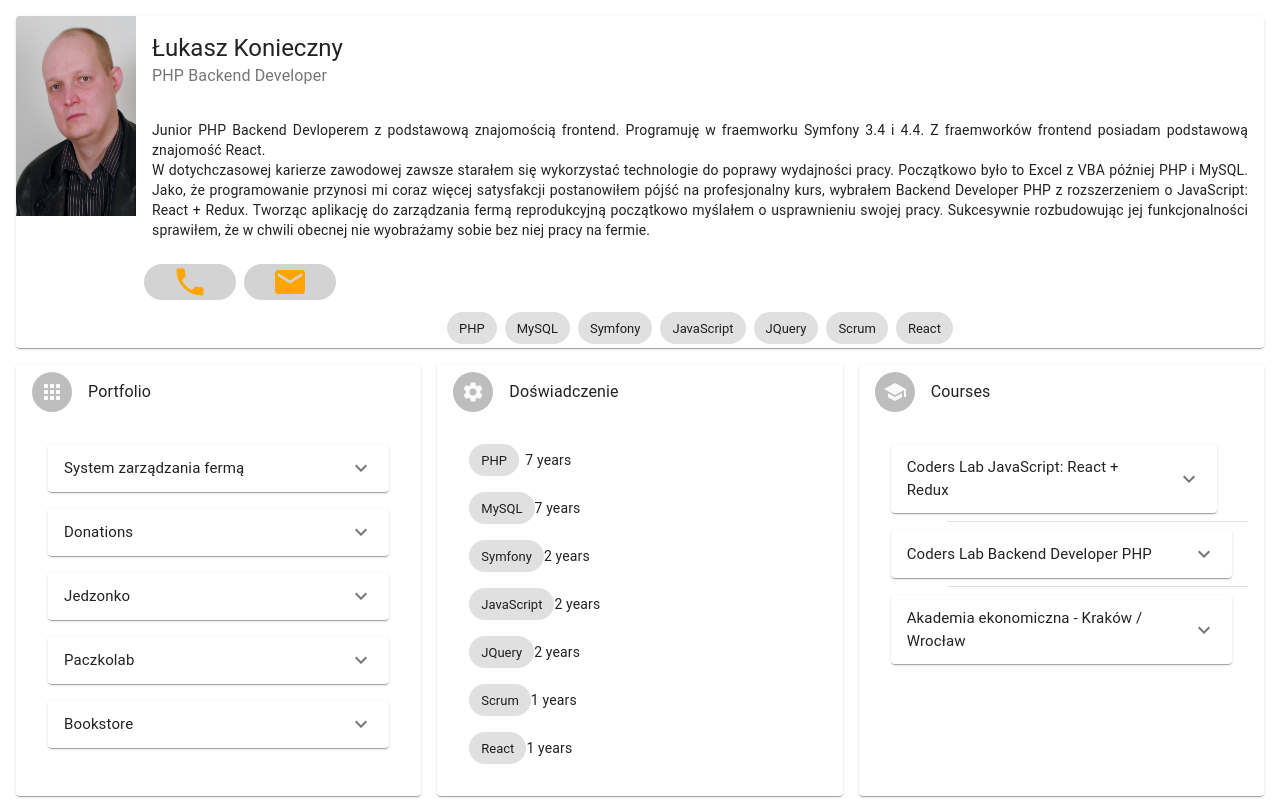
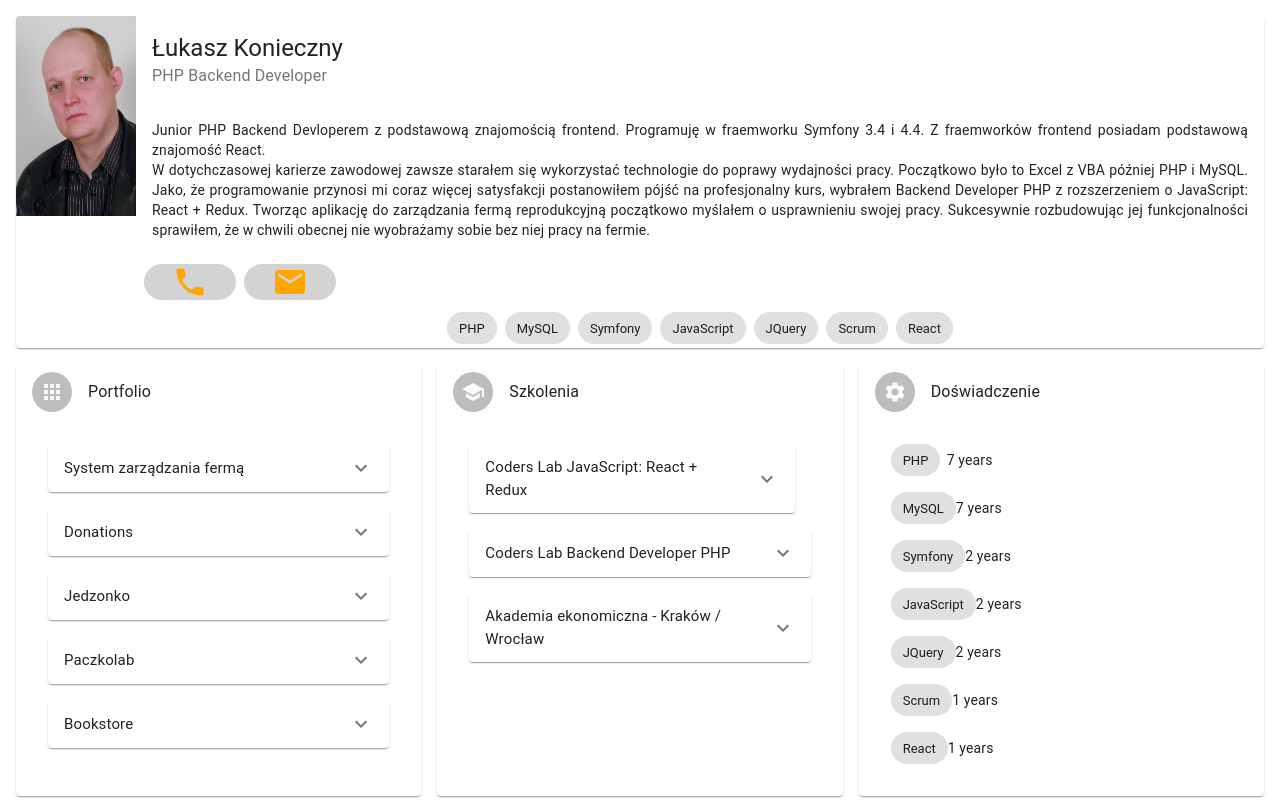
Before and after one commit to LookasNorman/lookas-site, a React (Create React App) app: page / in a window 1280 px wide. Built offline with nearby package versions, Linux system fonts and the light colour scheme.

Commit message:
Code refactor

```diff
--- a/src/components/main/Courses.js
+++ b/src/components/main/Courses.js
@@ -28,6 +28,9 @@ const useStyles = makeStyles((theme) => ({
   },
   content: {
     flex: '1 0 auto',
+  },
+  according: {
+    display: 'inline-block',
   },
   chip: {
     display: 'flex',
@@ -72,7 +75,7 @@ export default function Courses() {
         </ListItem>
         <CardContent className={classes.content}>
           <ListItem>
-            <Accordion expanded={expanded === 'panel1'} onChange={handleChange('panel1')}>
+            <Accordion className={classes.according} expanded={expanded === 'panel1'} onChange={handleChange('panel1')}>
               <AccordionSummary expandIcon={<ExpandMoreIcon />} aria-controls="panel1bh-content" id="panel1bh-header">
                 <Typography className={classes.heading}>Coders Lab JavaScript: React + Redux</Typography>
               </AccordionSummary>
--- a/src/components/main/Index.js
+++ b/src/components/main/Index.js
@@ -3,7 +3,6 @@ import { makeStyles } from '@material-ui/core/styles'
 import AboutMe from './AboutMe'
 import Portfolio from './Portfolio'
 import Expirience from './Expirience'
-import Courses from './Courses'
 
 const useStyles = makeStyles((theme) => ({
   root: {
@@ -32,7 +31,6 @@ export default function Main() {
       <div className={classes.grid3}>
         <Portfolio />
         <Expirience />
-        <Courses />
       </div>
     </div>
   )
--- a/src/components/main/Portfolio.js
+++ b/src/components/main/Portfolio.js
@@ -16,14 +16,12 @@ import {
 } from '@material-ui/core'
 import ExpandMoreIcon from '@material-ui/icons/ExpandMore'
 import Chip from '@material-ui/core/Chip'
+import SchoolIcon from '@material-ui/icons/School'
 
 const useStyles = makeStyles((theme) => ({
   root: {
     display: 'flex',
     flexDirection: 'column',
-  },
-  details: {
-    display: 'flex',
   },
   content: {
     flex: '1 0 auto',
@@ -55,6 +53,10 @@ export default function Portfolio() {
   const [expanded, setExpanded] = React.useState(false)
   const data = [
     {
+      cardIcon: <Apps />,
+      header: 'Portfolio',
+      accordion: [
+        {
           header: 'System zarządzania fermą',
           text:
             'Aplikacja służąca do gromadzenia parametrów chowu stad kur reprodukcyjnych. Prezentuje bieżące i archiwalne wyniki w postaci wykresów oraz raportów.',
@@ -80,26 +82,46 @@ export default function Portfolio() {
           text: 'Aplikacja do ewidencji książek. Projekt w ramach kursu Coders Lab.',
           chip: ['JavaScript'],
         },
+      ],
+    },
+    {
+      cardIcon: <SchoolIcon />,
+      header: 'Szkolenia',
+      accordion: [
+        {
+          header: 'Coders Lab JavaScript: React + Redux',
+          text: 'nr dyplomu 4639/2019',
+          chip: ['React', 'Redux'],
+        },
+        {
+          header: 'Coders Lab Backend Developer PHP',
+          text: 'nr dyplomu 4120/2019',
+          chip: ['PHP', 'MySQL', 'Symfony', 'JavaScript', 'Scrum'],
+        },
+        {
+          header: 'Akademia ekonomiczna - Kraków / Wrocław',
+          text: 'Informatyka i ekonometria. Zarządzanie informacją i wiedzą. Studia przerwane na 5 roku.',
+        },
+      ],
+    },
   ]
 
   const handleChange = (panel) => (event, isExpanded) => {
     setExpanded(isExpanded ? panel : false)
   }
 
-  return (
-    <Card className={classes.root}>
+  return data.map((item, key1) => (
+    <Card key={key1} className={classes.root}>
       <ListItem>
         <ListItemAvatar>
-          <Avatar>
-            <Apps />
-          </Avatar>
+          <Avatar>{item.cardIcon}</Avatar>
         </ListItemAvatar>
-        <ListItemText primary="Portfolio" />
+        <ListItemText primary={item.header} />
       </ListItem>
       <CardContent className={classes.content}>
-        {data.map((item, key) => (
+        {item.accordion.map((item, key) => (
           <ListItem key={key}>
-            <Accordion expanded={expanded === 'panel' + key} onChange={handleChange('panel' + key)}>
+            <Accordion expanded={expanded === 'panel' + key1 + key} onChange={handleChange('panel' + key1 + key)}>
               <AccordionSummary expandIcon={<ExpandMoreIcon />} id="panelbh-header">
                 <Typography className={classes.heading}>{item.header}</Typography>
               </AccordionSummary>
@@ -109,16 +131,18 @@ export default function Portfolio() {
                 </Typography>
               </AccordionDetails>
               <AccordionActions>
+                {item.chip && (
                   <div className={classes.chip}>
                     {item.chip.map((itemChip) => (
                       <Chip label={itemChip} key={itemChip} />
                     ))}
                   </div>
+                )}
               </AccordionActions>
             </Accordion>
           </ListItem>
         ))}
       </CardContent>
     </Card>
-  )
+  ))
 }
```
Lines whose indentation alone changed are shown as unchanged.
